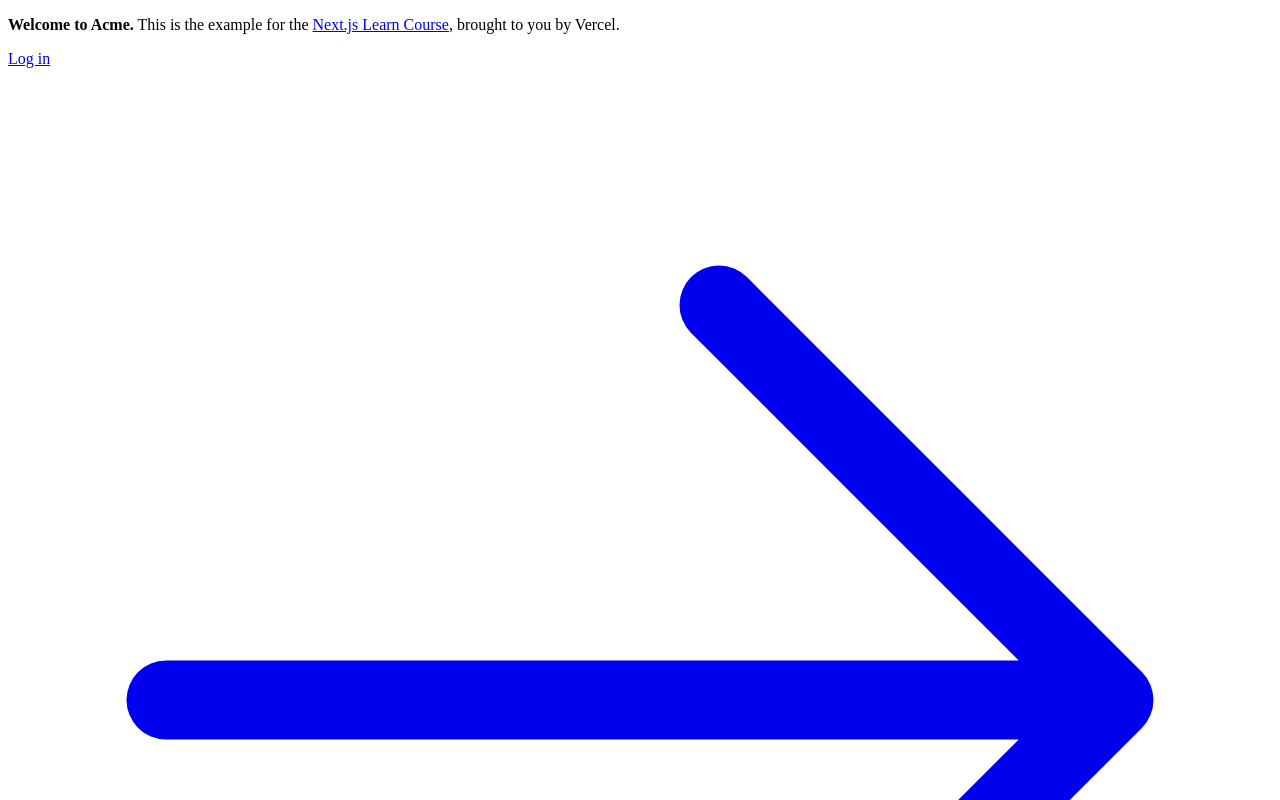
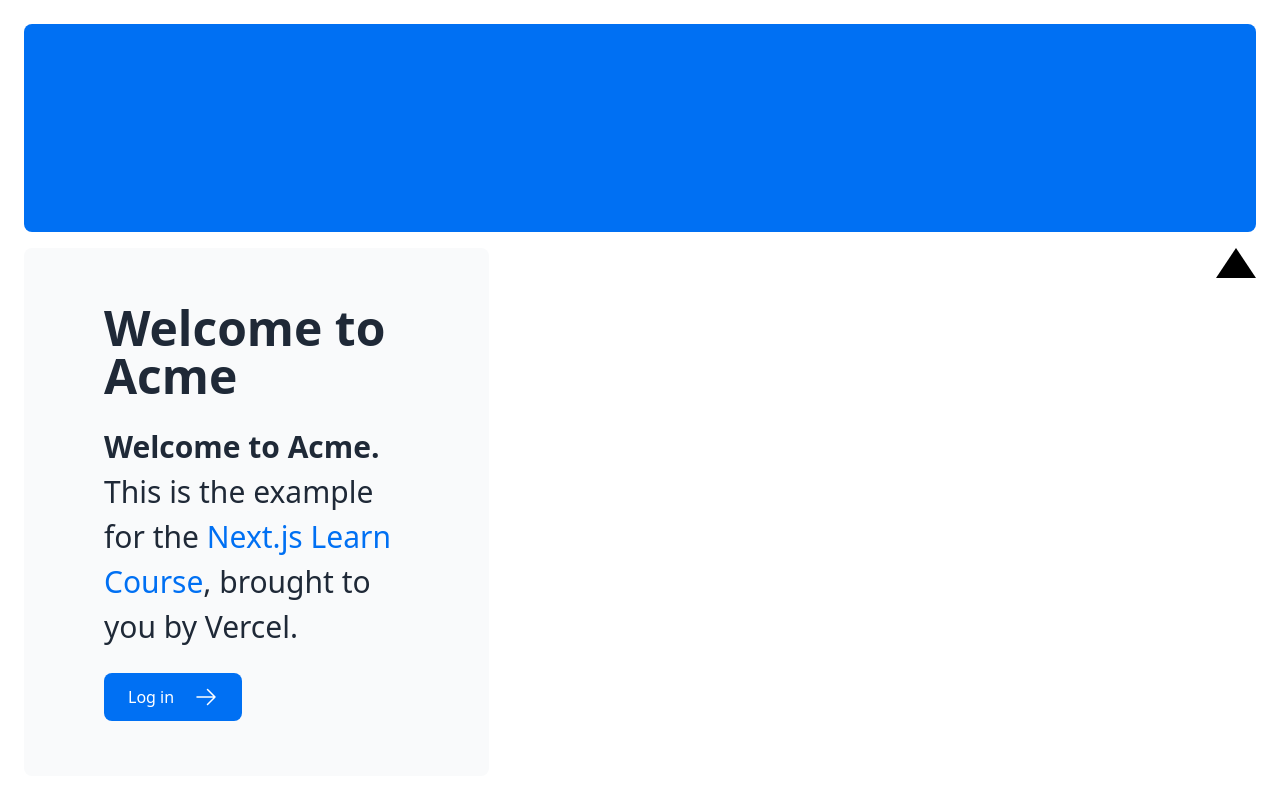
Before and after one commit to adaschevici/web-playbook, a Next.js app in the folder nextjs-dashboard/: page / in a window 1280 px wide. Shown: the top 800 px of the page. Built offline with nearby package versions, Linux system fonts and the light colour scheme.

Commit message:
Include tailwind style and do some small scribbles

```diff
--- a/nextjs-dashboard/app/layout.tsx
+++ b/nextjs-dashboard/app/layout.tsx
@@ -1,3 +1,5 @@
+import '@/app/ui/global.css';
+
 export default function RootLayout({
   children,
 }: {
--- a/nextjs-dashboard/app/page.tsx
+++ b/nextjs-dashboard/app/page.tsx
@@ -10,6 +10,9 @@
       </div>
       <div className="mt-4 flex grow flex-col gap-4 md:flex-row">
         <div className="flex flex-col justify-center gap-6 rounded-lg bg-gray-50 px-6 py-10 md:w-2/5 md:px-20">
+	  <h1 className="text-3xl font-bold text-gray-800 md:text-5xl">
+	    Welcome to Acme
+	  </h1>
           <p className={`text-xl text-gray-800 md:text-3xl md:leading-normal`}>
             <strong>Welcome to Acme.</strong> This is the example for the{' '}
             <a href="https://nextjs.org/learn/" className="text-blue-500">
@@ -27,6 +30,9 @@
         <div className="flex items-center justify-center p-6 md:w-3/5 md:px-28 md:py-12">
           {/* Add Hero Images Here */}
         </div>
+	<div
+	  className="h-0 w-0 border-b-[30px] border-l-[20px] border-r-[20px] border-b-black border-l-transparent border-r-transparent"
+	/>
       </div>
     </main>
   );
```
